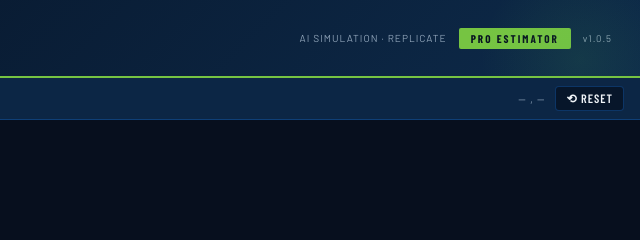
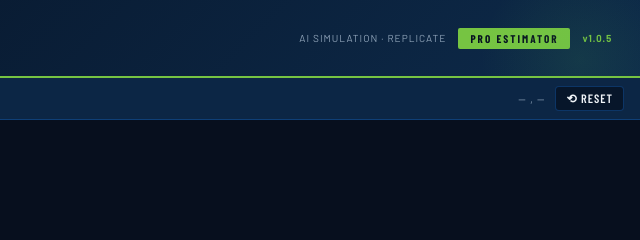
Before and after one commit to ryankahan/sox, a website: page index.html in a window 1280 px wide. Shown: the top 240 px of the page, 640-1280 px from the left. Drawn offline with nearby package versions, Linux system fonts and the light colour scheme; a web font is replaced by a local one.

Commit message:
make version number visible

```diff
--- a/index.html
+++ b/index.html
@@ -135,7 +135,7 @@
   <div class="header-right">
     <span class="powered-by">AI SIMULATION · REPLICATE</span>
     <div class="header-badge">Pro Estimator</div>
-    <div style="font-size:0.6rem;color:var(--gray);letter-spacing:1px;">v1.0.5</div>
+    <div style="font-size:0.6rem;color:#76c442;letter-spacing:1px;font-weight:700;">v1.0.5</div>
   </div>
 </header>
 
```
